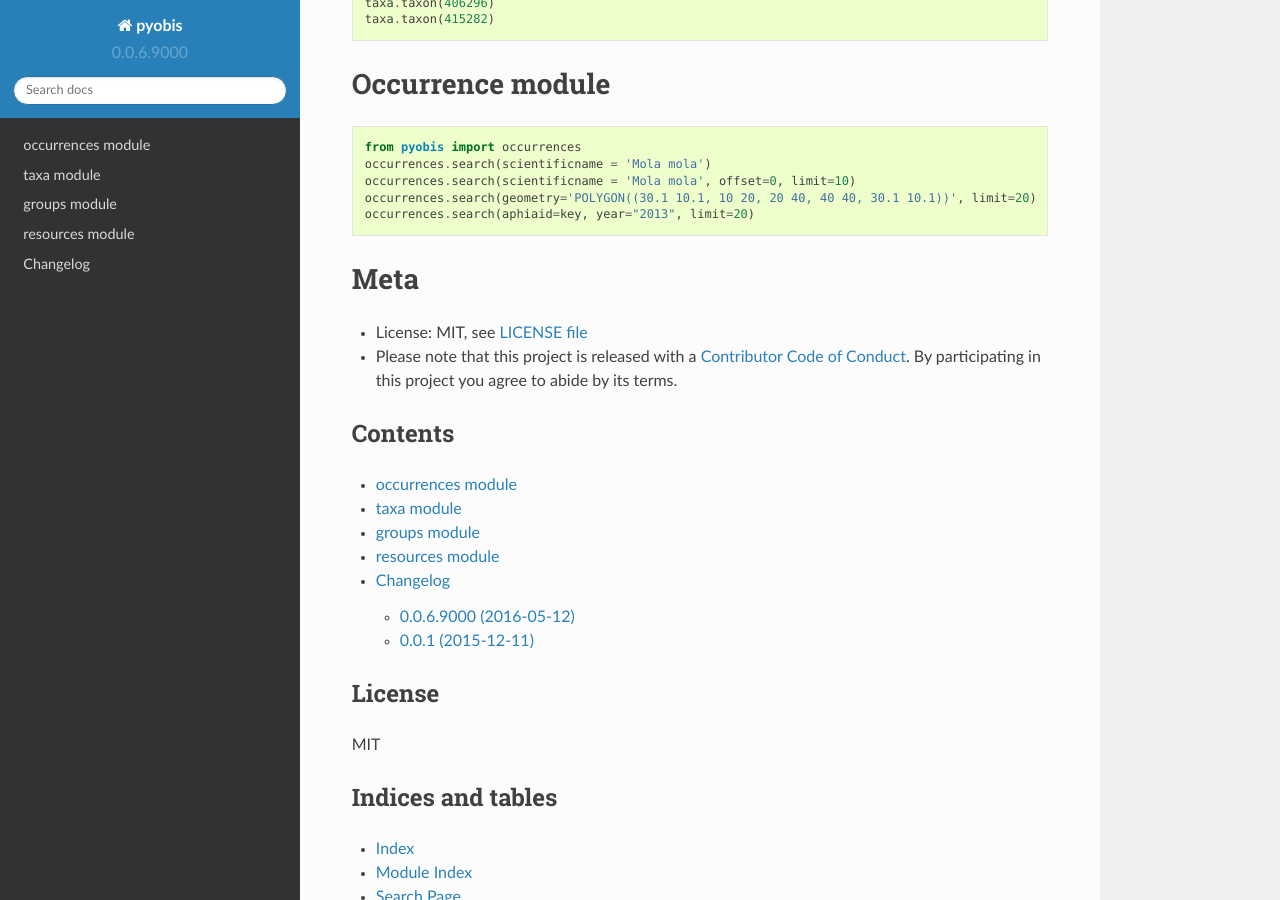
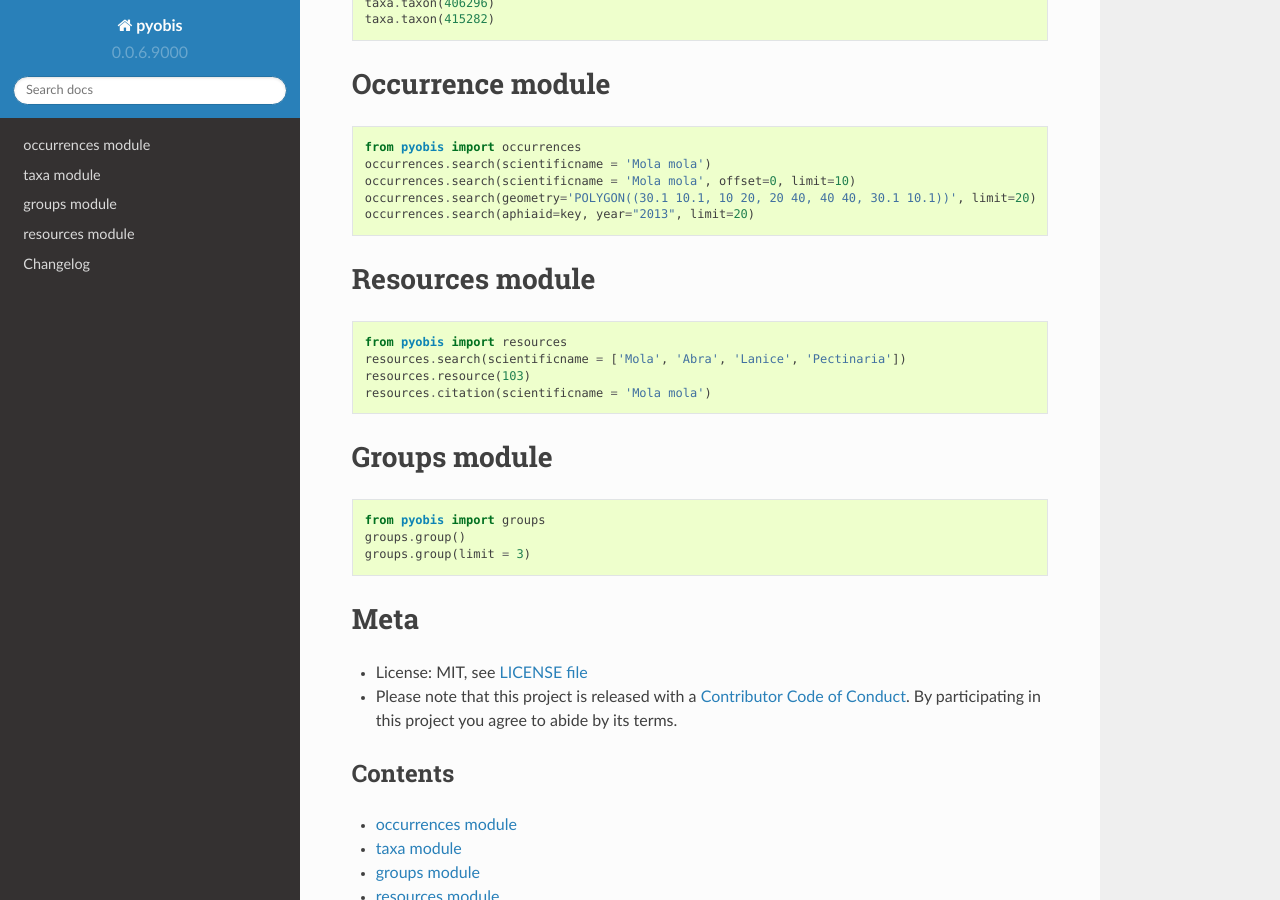
Before and after one commit to iobis/pyobis, a Sphinx documentation site: the page built from docs/index.rst, in a window 1280 px wide and 900 px high, scrolled down 907 px. Built offline with Sphinx 7.4.7 and the Read the Docs theme 2.0.0, drawn with Linux system fonts in a browser that asks for light colours.

Commit message:
fill out examples for each of the modules in readme and rebuild docs

```diff
--- a/docs/index.rst
+++ b/docs/index.rst
@@ -52,6 +52,25 @@ Occurrence module
     occurrences.search(geometry='POLYGON((30.1 10.1, 10 20, 20 40, 40 40, 30.1 10.1))', limit=20)
     occurrences.search(aphiaid=key, year="2013", limit=20)
 
+Resources module
+================
+
+.. code-block:: python
+
+    from pyobis import resources
+    resources.search(scientificname = ['Mola', 'Abra', 'Lanice', 'Pectinaria'])
+    resources.resource(103)
+    resources.citation(scientificname = 'Mola mola')
+
+Groups module
+=============
+
+.. code-block:: python
+
+    from pyobis import groups
+    groups.group()
+    groups.group(limit = 3)
+
 Meta
 ====
 
@@ -66,6 +85,7 @@ Meta
 
 .. |coverage| image:: https://coveralls.io/repos/sckott/pyobis/badge.svg?branch=master&service=github
    :target: https://coveralls.io/github/sckott/pyobis?branch=master
+
 
 
 Contents
```
Also changed, not shown: README.rst (+19 -0 lines), 5 other files.
